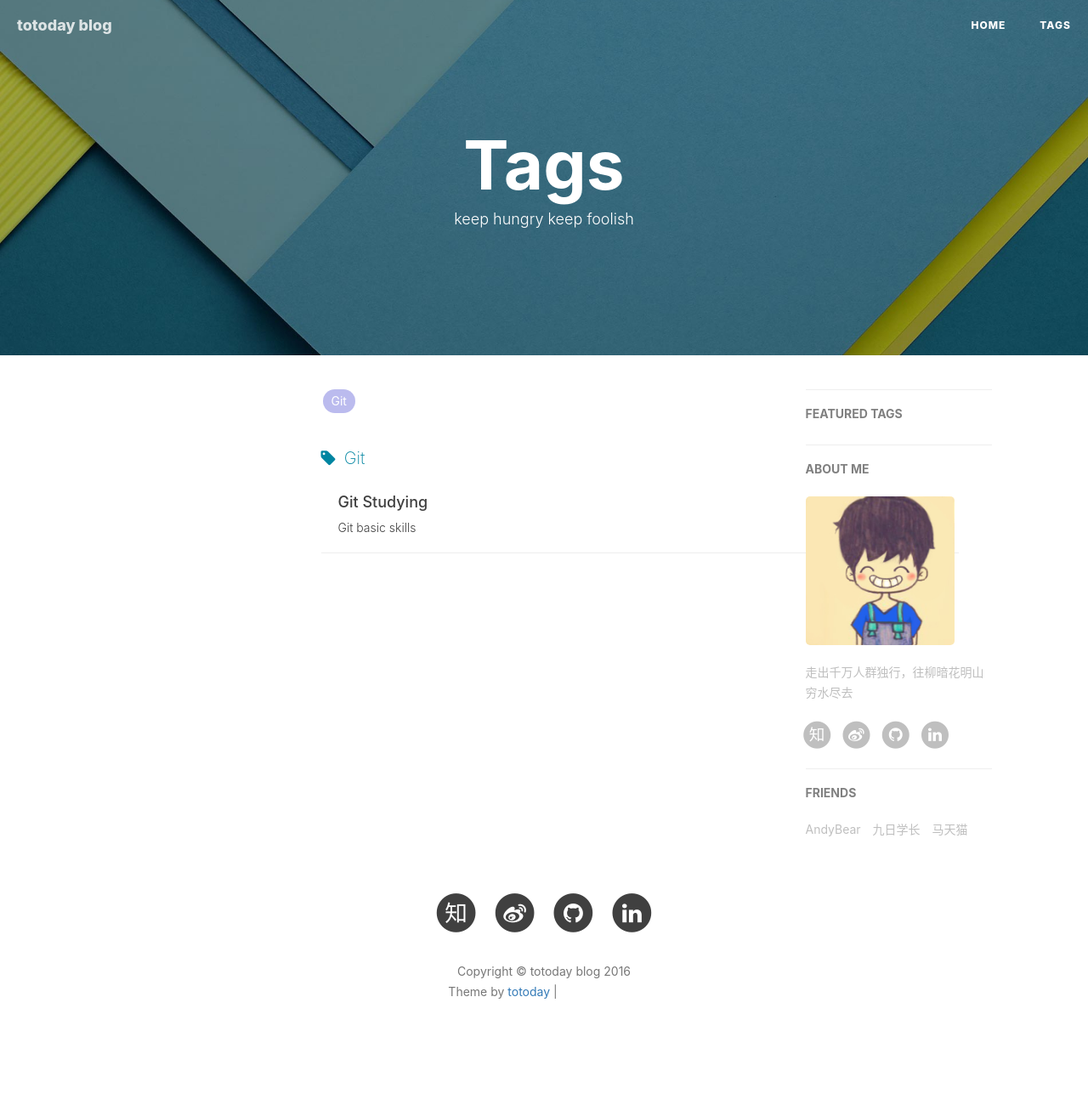
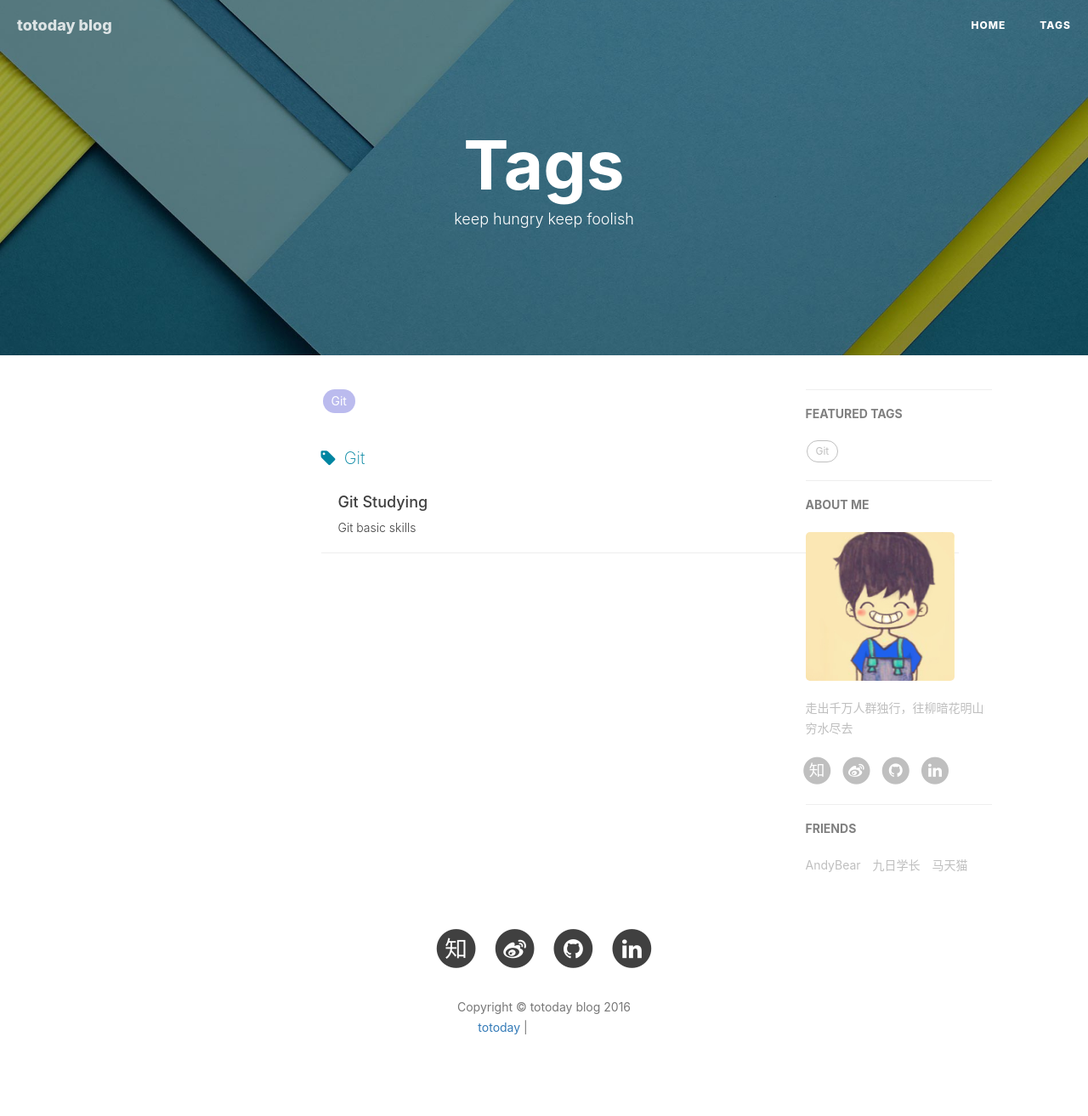
Before and after one commit to wykxyz/totoday.github.io, a Jekyll site: the page built from tags.html, in a window 1280 px wide. Shown: the whole page at 85% size. Built offline with Jekyll 4.4.1, drawn with Linux system fonts in a browser that asks for light colours; nearby versions of some CDN libraries; comment, search, counter and statistics services are not loaded; before the commit the page ends 1271 px from its top, so only the background shows below that; grey boxes are pictures that could not be loaded.

Commit message:
modify tags

```diff
--- a/_config.yml
+++ b/_config.yml
@@ -17,7 +17,7 @@ zhihu_username:     totoday
 github_username:    totoday
 # twitter_username:
 # facebook_username:  totoday
-linkedin_username :  in/totoday
+linkedin_username :  totoday
 
 
 
@@ -53,7 +53,7 @@ kramdown:
 # Duoshuo settings
 duoshuo_username: totoday
 # Share component is depend on Comment so we can NOT use share only.
-duoshuo_share: true                     # set to false if you want to use Comment without Sharing
+duoshuo_share: false                     # set to false if you want to use Comment without Sharing
 
 
 
@@ -76,7 +76,7 @@ sidebar-avatar: /img/avatar-totoday.jpg      # use absolute URL, seeing it's use
 
 # Featured Tags
 featured-tags: true                     # whether or not using Feature-Tags
-featured-condition-size: 1              # A tag will be featured if the size of it is more than this condition value
+featured-condition-size: 0              # A tag will be featured if the size of it is more than this condition value
 
 
 
--- a/_includes/footer.html
+++ b/_includes/footer.html
@@ -82,7 +82,7 @@
                 <p class="copyright text-muted">
                     Copyright &copy; {{ site.title }} {{ site.time | date: '%Y' }}
                     <br>
-                    Theme by <a href="http://totoday.cn">totoday</a> |
+                    <a href="http://totoday.cn">totoday</a> |
                     <iframe
                         style="margin-left: 2px; margin-bottom:-5px;"
                         frameborder="0" scrolling="0" width="91px" height="20px"
```
